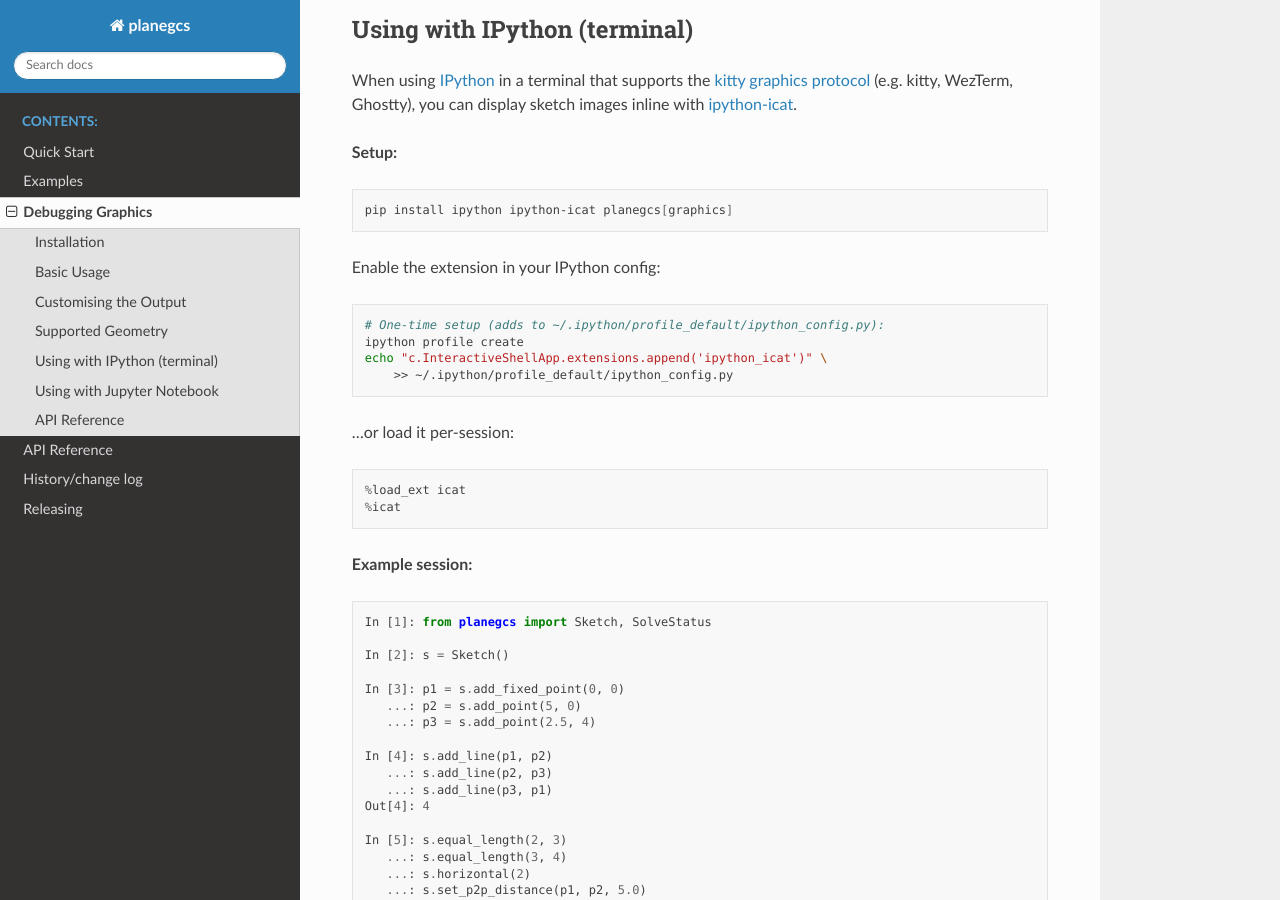
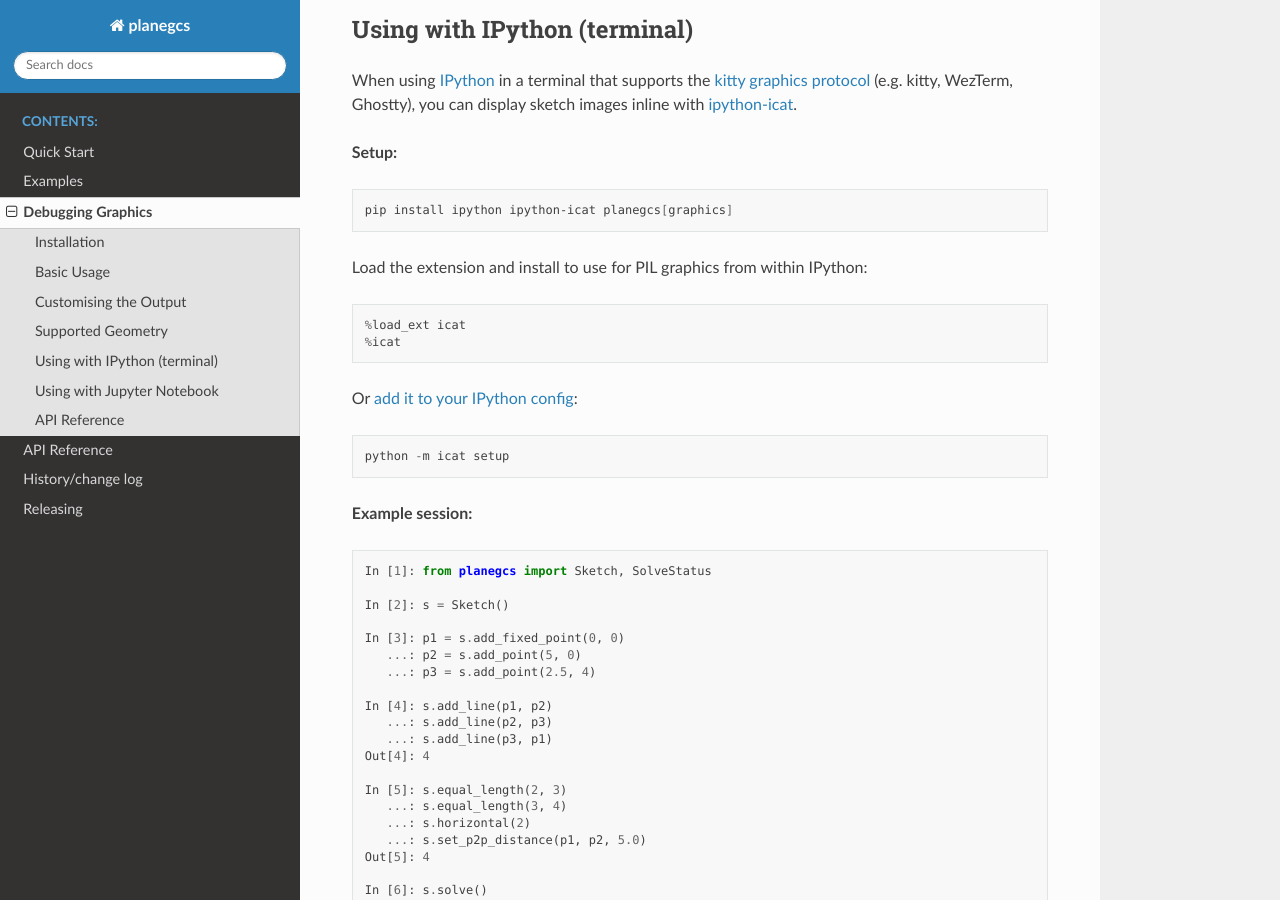
Before and after one commit to spookylukey/planegcs, a Sphinx documentation site: the page built from docs/graphics.rst, in a window 1280 px wide and 900 px high, scrolled down 1989 px. Built offline with Sphinx 7.4.7 and the Read the Docs theme 3.1.0, drawn with Linux system fonts in a browser that asks for light colours.

Commit message:
More fixes for docs on graphics

```diff
--- a/docs/graphics.rst
+++ b/docs/graphics.rst
@@ -113,20 +113,16 @@
 
    pip install ipython ipython-icat planegcs[graphics]
 
-Enable the extension in your IPython config:
+Load the extension and install to use for PIL graphics from within IPython::
 
-.. code-block:: bash
+    %load_ext icat
+    %icat
 
-   # One-time setup (adds to ~/.ipython/profile_default/ipython_config.py):
-   ipython profile create
-   echo "c.InteractiveShellApp.extensions.append('ipython_icat')" \
-       >> ~/.ipython/profile_default/ipython_config.py
+Or `add it to your IPython config
+<https://github.com/Kabilan108/ipython-icat?tab=readme-ov-file#use-as-a-default-backend>`_::
 
+  python -m icat setup
 
-…or load it per-session::
-
-  %load_ext icat
-  %icat
 
 **Example session:**
 
```
